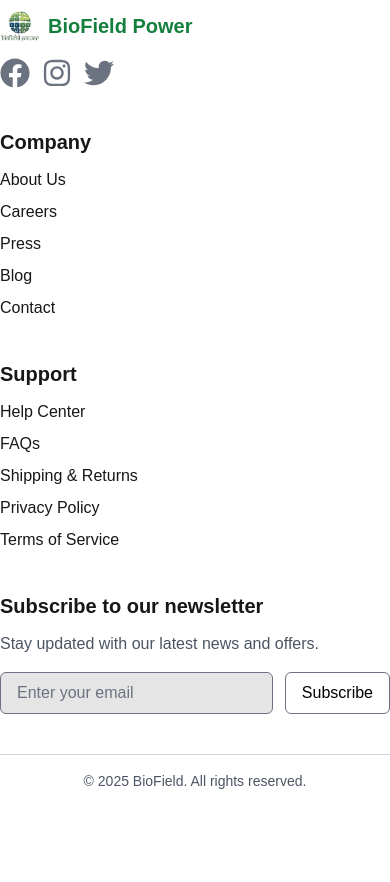
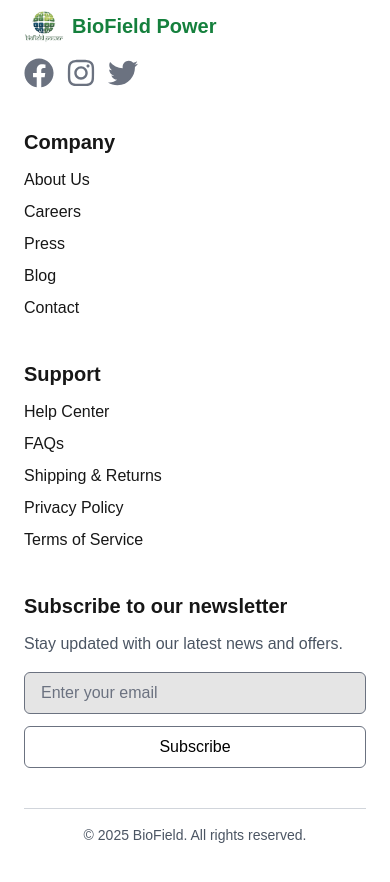
Before and after one commit to imaloksharma/BioFieldPower-Website, a Next.js app: page / in a window 390 px wide. Shown: the part 4780-5662 px from the top of the page. Before the commit the page ends 5611 px from the top, so only its background shows below. Built offline with nearby package versions, Linux system fonts and the light colour scheme.

Commit message:
make footer responsive

```diff
--- a/src/app/components/Footer/Footer.tsx
+++ b/src/app/components/Footer/Footer.tsx
@@ -4,12 +4,15 @@ import { FaFacebook, FaInstagram, FaTwitter } from 'react-icons/fa';
 const Footer = () => {
   return (
     <footer className="py-10 bg-white">
-      <div className="flex flex-wrap justify-start gap-10 container mx-auto">
-        <div className="w-full sm:w-1/4 lg:w-1/5">
+      <div className="container mx-auto px-6">
+        <div className="grid grid-cols-1 sm:grid-cols-2 lg:grid-cols-4 gap-y-10 gap-x-6">
+          {/* Logo and Social Media Section */}
+          <div className="flex flex-col items-start">
             <div className="flex items-center space-x-2 text-green-700">
               <img className="h-10 w-auto" src="/Img/logo.png" alt="Logo" />
               <span className="text-xl font-bold">BioField Power</span>
-      </div>          <div className="flex gap-3 mt-3">
+            </div>
+            <div className="flex gap-3 mt-3">
               <a href="https://facebook.com" aria-label="Facebook" className="text-gray-500 hover:text-green-800">
                 <FaFacebook size={30} />
               </a>
@@ -21,17 +24,21 @@ const Footer = () => {
               </a>
             </div>
           </div>
-        <div className="w-full justify-center sm:w-1/4 lg:w-1/5">
+
+          {/* Company Links Section */}
+          <div>
             <h3 className="text-xl font-semibold mb-3">Company</h3>
             <ul className="space-y-2">
-            <li><Link href="/about" className="hover:text-green-800">  About Us</Link></li>
-            <li><Link href="/careers" className="hover:text-green-800">  Careers</Link></li>
-            <li><Link href="/press" className="hover:text-green-800">  Press</Link></li>
-            <li><Link href="/blog" className="hover:text-green-800">  Blog</Link></li>
-            <li><Link href="/contact" className="hover:text-green-800">  Contact</Link></li>
+              <li><Link href="/about" className="hover:text-green-800">About Us</Link></li>
+              <li><Link href="/careers" className="hover:text-green-800">Careers</Link></li>
+              <li><Link href="/press" className="hover:text-green-800">Press</Link></li>
+              <li><Link href="/blog" className="hover:text-green-800">Blog</Link></li>
+              <li><Link href="/contact" className="hover:text-green-800">Contact</Link></li>
             </ul>
           </div>
-        <div className="w-full sm:w-1/4 lg:w-1/5">
+
+          {/* Support Links Section */}
+          <div>
             <h3 className="text-xl font-semibold mb-3">Support</h3>
             <ul className="space-y-2">
               <li><Link href="/help-center" className="hover:text-green-800">Help Center</Link></li>
@@ -41,14 +48,17 @@ const Footer = () => {
               <li><Link href="/terms-of-service" className="hover:text-green-800">Terms of Service</Link></li>
             </ul>
           </div>
-        <div className="w-full sm:w-1/4 lg:w-1/4">
+
+          {/* Newsletter Section */}
+          <div>
             <h4 className="text-xl font-semibold mb-3">Subscribe to our newsletter</h4>
             <p className="text-gray-600 mb-4">Stay updated with our latest news and offers.</p>
-          <form className="flex gap-3">
+            <form className="flex flex-col sm:flex-row gap-3">
               <input
                 type="email"
                 placeholder="Enter your email"
-              className="w-full px-4 py-2 rounded-md bg-neutral-200 text-gray-700 border border-gray-500 focus:outline-none focus:ring-2 focus:ring-green-600 focus:border-green-600"/>
+                className="w-full px-4 py-2 rounded-md bg-neutral-200 text-gray-700 border border-gray-500 focus:outline-none focus:ring-2 focus:ring-green-600 focus:border-green-600"
+              />
               <button
                 type="submit"
                 aria-label="Subscribe"
@@ -58,10 +68,12 @@ const Footer = () => {
               </button>
             </form>
           </div>
+        </div>
 
-      </div>
+        {/* Footer Bottom Section */}
         <div className="mt-10 text-sm text-center border-t border-gray-300 pt-4 text-gray-600">
           <p>&copy; 2025 BioField. All rights reserved.</p>
+        </div>
       </div>
     </footer>
   );
```
Lines whose indentation alone changed are shown as unchanged.
